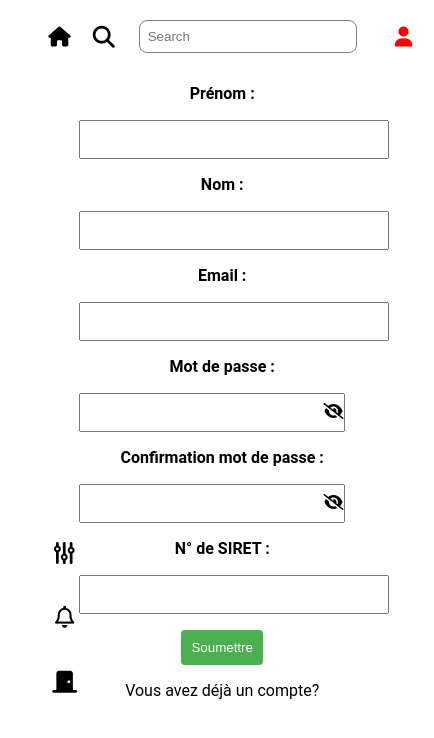
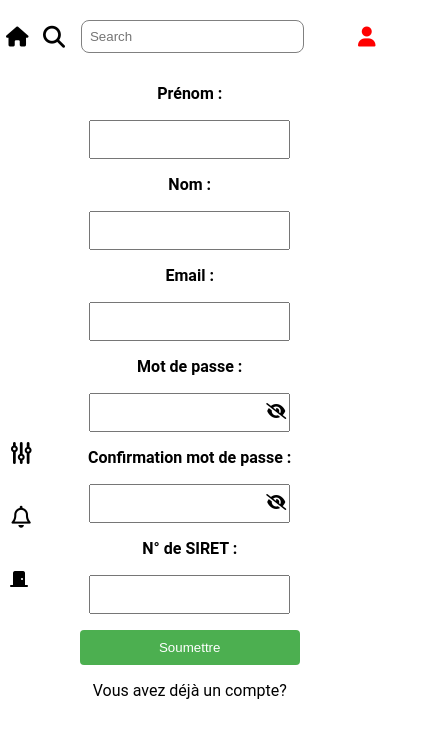
Before and after one commit to Steph4477/masterpiece, a SvelteKit app in the folder frontend/: page /forms/register in a window 390 px wide. Shown: the top 738 px of the page, 434 px wide, since content can reach past the window. Built offline with nearby package versions, Linux system fonts and the light colour scheme.

Commit message:
various improvements

```diff
--- a/frontend/src/app.html
+++ b/frontend/src/app.html
@@ -15,7 +15,7 @@
 	body {
 		font-family: 'Roboto', sans-serif;
 		max-width: 500px;
-		min-width: 350px;
+		min-width: 250px;
 		margin: 0 auto;
 		padding: 5vh;
 
--- a/frontend/src/lib/components/Aside.svelte
+++ b/frontend/src/lib/components/Aside.svelte
@@ -1,13 +1,13 @@
 <script lang="ts">
 	import { onMount } from 'svelte';
-	let isLoggedIn = false;
+	let isLoggedIn: string | null = null;
 
 	onMount(() => {
-		isLoggedIn = localStorage.getItem('is_logged_in') === 'true';
+		isLoggedIn = localStorage.getItem('accessToken');
 	});
 
-	function logout() {
-		localStorage.setItem('is_logged_in', 'false');
+	function deleteToken() {
+		localStorage.removeItem('accessToken');
 	}
 </script>
 
@@ -18,10 +18,15 @@
 		href="/logout"
 		class="fa-solid fa-door-open"
 		style="display: {isLoggedIn ? 'block' : 'none'}"
-		on:click={logout}
+		on:click={deleteToken}
 		aria-label="Logout"
 	></a>
-	<i class="fa-solid fa-door-closed" style="display: {isLoggedIn ? 'none' : 'block'}"></i>
+	<a
+		href="/forms/login"
+		class="fa-solid fa-door-closed"
+		style="display: {isLoggedIn ? 'none' : 'block'}"
+		aria-label="Logout"
+	></a>
 </div>
 
 <style>
@@ -29,6 +34,7 @@
 		display: flex;
 		flex-direction: column;
 		position: fixed;
+		margin-left: -5vh;
 	}
 
 	i {
--- a/frontend/src/lib/components/ButtonsFunc.svelte
+++ b/frontend/src/lib/components/ButtonsFunc.svelte
@@ -5,7 +5,7 @@
 	export let icone = '';
 	export let href = '';
 
-	let isLoggedIn = typeof window !== 'undefined' && window.localStorage.getItem('is_logged_in') === 'true';
+	let isLoggedIn = typeof window !== 'undefined' && window.localStorage.getItem('accessToken');
     href = isLoggedIn ? href : '';
 </script>
 
@@ -46,4 +46,6 @@
 	.icon {
 		margin-bottom: 10px;
 	}
+
+
 </style>
--- a/frontend/src/lib/components/Header.svelte
+++ b/frontend/src/lib/components/Header.svelte
@@ -1,9 +1,9 @@
 <script lang="ts">
     import { onMount } from 'svelte';
-    let isLoggedIn = false;
+    let isLoggedIn: string | null = null;
 
     onMount(() => {
-        isLoggedIn = localStorage.getItem('is_logged_in') === 'true';
+        isLoggedIn = localStorage.getItem('accessToken');
     });
 </script>
 
@@ -23,9 +23,10 @@
 <style>
 	header {
         display: flex;
-        justify-content: space-around;
+        justify-content: space-between;
 		position: fixed;
         top: 20px;
+		margin-left: -5vh;
     }
 
 	.fa-house {
@@ -40,6 +41,7 @@
 	.search {
 		display: flex;
 		align-items: center;
+		width: 100%;
 	}
 
 	.input {
@@ -47,7 +49,7 @@
 		border: gray 1px solid;
 		border-radius: 0.5rem;
 		margin-right: 2rem;
-		width: 300px;
+		width: 350px;
 		flex-grow: 1;
 	}
 
@@ -57,11 +59,16 @@
 		border: none;
 		background-color: white;
 		font-size: 20px;
+		margin-right: 1vh;
 	}
 
 	@media (max-width: 576px) {
+		header {
+			width: 100%;
+		}
+
 		.input {
-			width: 200px;
+			margin-right: 3rem;
 		}
 	}
 </style>
--- a/frontend/src/routes/+page.svelte
+++ b/frontend/src/routes/+page.svelte
@@ -4,10 +4,10 @@
 	import Aside from '$lib/components/Aside.svelte';
 	import Header from '$lib/components/Header.svelte';
 
-	let isLoggedIn = false;
+	let isLoggedIn: string | null = null;
 
 	onMount(() => {
-		isLoggedIn = localStorage.getItem('is_logged_in') === 'true';
+		isLoggedIn = localStorage.getItem('accessToken');
 	});
 </script>
 
@@ -59,7 +59,7 @@
 
 	.aside-container {
 		margin-top: 350px;
-		margin-left: 10px;
+
 	}
 
 	.home {
@@ -131,4 +131,27 @@
 		width: 100%;
 		height: 15px;
 	}
+
+	@media (max-width: 576px) {
+		.title {
+			font-size: 2rem;
+		}
+
+		.b {
+			font-size: 50px;
+		}
+
+		.p {
+			font-size: 50px;
+		}
+
+		.i {
+			font-size: 50px;
+		}
+
+		.m {
+			font-size: 50px;
+		}
+
+	}
 </style>
--- a/frontend/src/routes/forms/login/+page.svelte
+++ b/frontend/src/routes/forms/login/+page.svelte
@@ -23,11 +23,10 @@
 			const responseData = await fetchData('/login', 'POST', { email, password });
 			// Send if connected in local storage
 			localStorage.setItem('accessToken', responseData.accessToken);
-			localStorage.setItem('is_logged_in', 'true');
 			// Redirect to success page
 			goto('/success');
 		} catch (error) {
-			errorMessages = ["Mot de passe ou email invalides."];
+			errorMessages = ['Mot de passe ou email invalides.'];
 		}
 	};
 
@@ -104,8 +103,8 @@
 	}
 
 	.aside-container {
+		margin-left: 10px;
 		margin-top: 150px;
-		margin-left: 10px;
 	}
 
 	input:focus {
@@ -118,64 +117,72 @@
 
 	.form-container {
 		display: flex;
-		width: 100%;
+		width: 90%;
 		flex-direction: column;
 		align-items: center;
 		text-align: center;
 	}
 
+	label {
+		display: block;
+		margin-bottom: 2vh;
+		font-weight: bold;
+		margin-top: 5vh;
+	}
+
+	input {
+		padding: 10px;
+
+	}
+
+	.error {
+		color: red;
+
+	}
+
+	.passwordPattern {
+		position: relative;
+		display: flex;
+
+	}
+
 	.eye {
-		display: flex;
-		text-align: center;
+		position: absolute;
+		right: 41%;
 		border: none;
 		cursor: pointer;
-		background: white;
+		background: none;
 		color: black;
 	}
 
 	.fa-eye,
 	.fa-eye-slash {
 		font-size: 1rem;
-		margin-left: -2rem;
+		margin-left: -3rem;
 		cursor: pointer;
 	}
 
 	.eye:hover {
-		background: white;
+		background: none;
 		color: black;
 	}
 
 	.formulary {
-		max-width: 400px;
 		margin: 2rem;
 		padding: 2rem;
 		border-radius: 8px;
-	}
-
-	label {
-		display: block;
-		font-weight: bold;
-		margin-top: 5vh;
-	}
-
-	input {
-		width: 100%;
-		padding: 10px;
-	}
-
-	.error{
-		color: red;
-		margin-top: 5vh;
 	}
 
 	.password {
 		display: flex;
 		align-items: center;
 		justify-content: center;
+		margin-bottom: 5vh;
 	}
 
 	.submit {
-		margin-top: 5vh;
+		color: white;
+		width: 80%;
 	}
 
 	button {
@@ -184,10 +191,15 @@
 		border: none;
 		border-radius: 4px;
 		cursor: pointer;
-		color: white;
 	}
 
 	button:hover {
 		background-color: #45a049;
 	}
+
+	@media (max-width: 576px) {
+		.eye{
+			right: 20%;
+		}
+	}
 </style>
--- a/frontend/src/routes/forms/register/+page.svelte
+++ b/frontend/src/routes/forms/register/+page.svelte
@@ -31,7 +31,7 @@
 		try {
 			const data = await fetchData('/register', 'POST', formData);
 			// Send if connected in local storage for icon display
-			localStorage.setItem('is_logged_in', 'true');
+
 			// Redirect to login page
 			goto('/forms/login');
 		} catch (error) {
@@ -203,7 +203,7 @@
 
 	.aside-container {
 		margin-left: 10px;
-		margin-top: 500px;
+		margin-top: 400px;
 	}
 
 	input:focus {
@@ -217,15 +217,10 @@
 	.form-container {
 		display: flex;
 		margin-top: 5vh;
-		width: 100%;
+		width: 90%;
 		flex-direction: column;
 		align-items: center;
 		text-align: center;
-	}
-
-	form {
-		max-width: 400px;
-		margin: auto;
 	}
 
 	label {
@@ -235,9 +230,9 @@
 	}
 
 	input {
-		width: 100%;
 		padding: 10px;
 		margin-bottom: 16px;
+
 	}
 
 	.error {
@@ -249,18 +244,17 @@
 		margin-top: 10px;
 	}
 	.eye {
-		display: flex;
-		text-align: center;
+		position: absolute;
 		border: none;
 		cursor: pointer;
-		background: white;
+		background: none;
 		color: black;
 	}
 
 	.fa-eye,
 	.fa-eye-slash {
 		font-size: 1rem;
-		margin-left: -2rem;
+		margin-left: -3rem;
 		cursor: pointer;
 	}
 
@@ -277,6 +271,7 @@
 		cursor: pointer;
 	}
 	.submit {
+		width: 80%;
 		color: white;
 	}
 
@@ -284,9 +279,8 @@
 		background-color: #45a049;
 	}
 
-	.password {
-		display: flex;
-		width: 100%;
+	.passwordPattern {
+		position: relative;
 	}
 
 	.login {
```
Also changed, not shown: frontend/src/routes/forms/addProduct/+page.svelte (+15 -9 lines).
